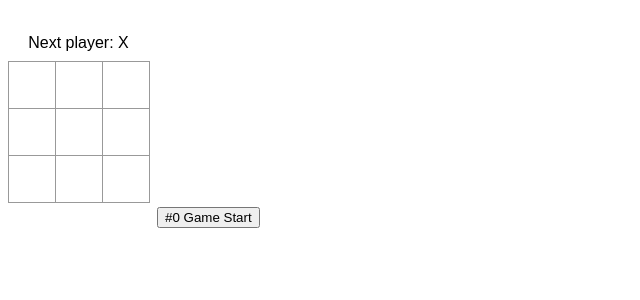
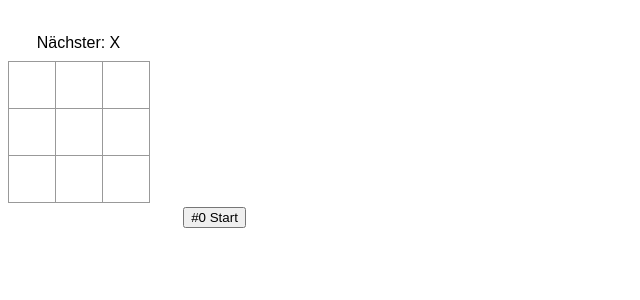
Before and after one commit to RomanDietenmeier/React-Tic-Tac-Toe, a React (Create React App) app: page / in a window 1280 px wide. Shown: the top 300 px of the page, without its empty margins (0-640 px from the left). Built offline with nearby package versions, Linux system fonts and the light colour scheme.

Commit message:
translate the TicTacToe Game into German.

```diff
--- a/src/App.js
+++ b/src/App.js
@@ -13,9 +13,9 @@ function Board({ xIsNext, squares, onPlay }) {
   let status;
 
   if (winner) {
-    status = "Winner: " + winner;
+    status = "Sieger: " + winner;
   } else {
-    status = "Next player: " + (xIsNext ? "X" : "O");
+    status = "Nächster: " + (xIsNext ? "X" : "O");
   }
 
   function handleSquareClick(i) {
@@ -101,7 +101,7 @@ export function TicTacToe() {
   const historyStates = history.map((_, idx) => {
     let description;
     if (idx <= 0) {
-      description = "#0 Game Start";
+      description = "#0 Start";
     } else {
       const [fieldX, fieldY, player] = getHistoryChange(
         history[idx - 1],
@@ -111,9 +111,9 @@ export function TicTacToe() {
 
       const winner = calculateWinner(history[idx]);
       if (winner) {
-        description += " win";
+        description += " Sieg";
       } else if (idx == 9) {
-        description += " draw";
+        description += " Remis";
       }
     }
     return (
@@ -133,6 +133,7 @@ export function TicTacToe() {
           marginLeft: "0.5rem",
           display: "flex",
           flexDirection: "column-reverse",
+          minWidth: "7.1875rem",
         }}
       >
         {historyStates}
```
